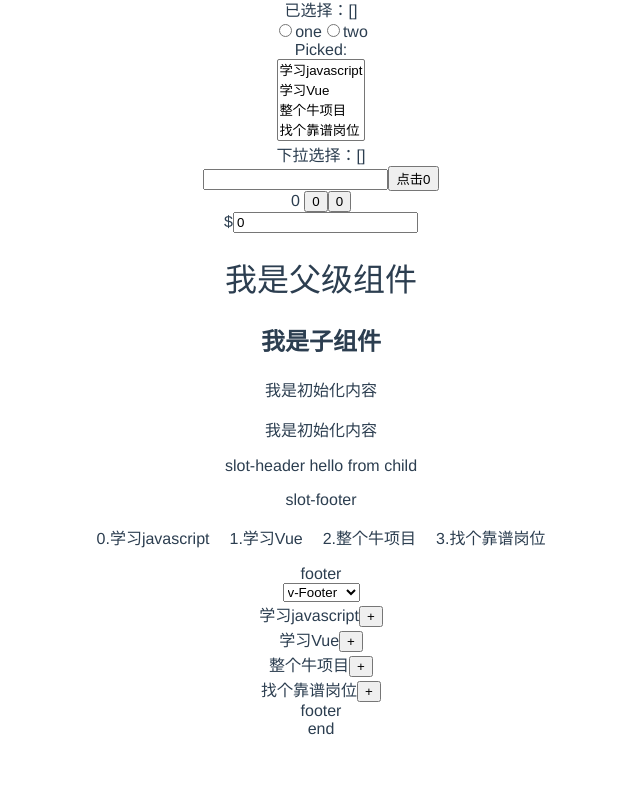
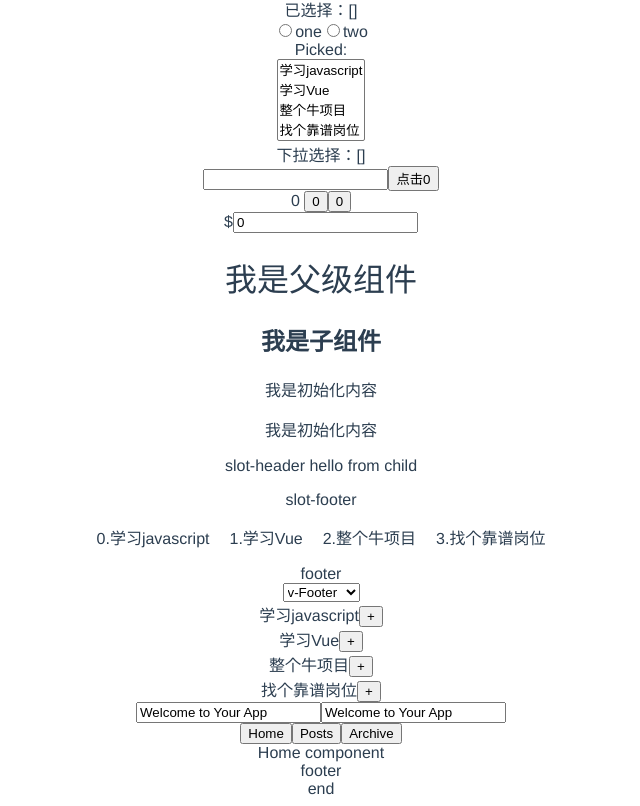
Before and after one commit to chenfahui/vue-study, a Vue app: page / in a window 1280 px wide. Shown: the part 876-1682 px from the top of the page, without its empty margins (319-959 px from the left). Before the commit the page ends 1622 px from the top, so only its background shows below. Built offline with nearby package versions, Linux system fonts and the light colour scheme.

Commit message:
动态组件

```diff
--- a/src/components/HelloWorld.vue
+++ b/src/components/HelloWorld.vue
@@ -110,7 +110,17 @@
             </select>
         </div>
         <div v-bind:style="{fontSize:fontSize+'em'}">
-            <v-blog-post v-for="todo in todos" v-bind:post="todo" v-bind:postFontSize="fontSize" v-on:resizeFontSize="resizeFontSize"></v-blog-post>
+            <v-blog-post v-for="todo in todos" v-bind:post="todo" v-bind:postFontSize="fontSize" v-on:resizeFontSize="resizeFontSize" v-bind:key="todo.id"></v-blog-post>
+        </div>
+        <div>
+            <v-custom-input v-bind:value="h1" v-on:input="h1 = $event"></v-custom-input>
+            <v-custom-input v-model="h1"></v-custom-input>
+        </div>
+        <div>
+            <button v-on:click="currentTabComponent = 'v-home-component'">Home</button>
+            <button v-on:click="currentTabComponent = 'v-posts-component'">Posts</button>
+            <button v-on:click="currentTabComponent = 'v-archive-component'">Archive</button>
+            <component v-bind:is="currentTabComponent"></component>
         </div>
         <v-Footer></v-Footer>
     </div>
@@ -158,7 +168,8 @@ export default {
             parentMsg:'',
             letter:[],
             price:0,
-            currentView:'v-Footer'
+            currentView:'v-Footer',
+            currentTabComponent:'v-home-component'
         }
     },
     computed:{
@@ -323,6 +334,21 @@ export default {
         'v-blog-post':{
             props:['post','postFontSize'],
             template:'<div v-bind:style="{\'fontSize\':postFontSize}">{{ post.text }}<button v-on:click="$emit(\'resizeFontSize\', 0.1)" title="加大字号">+</button></div>'
+        },
+        'v-custom-input':{
+            props:['value'],
+            template:`
+                <input v-bind:value="value" v-on:input="$emit('input', $event.target.value)" />
+            `
+        },
+        'v-home-component':{
+            template:'<div>Home component</div>'
+        },
+        'v-posts-component':{
+            template:'<div>Posts component</div>'
+        },
+        'v-archive-component':{
+            template:'<div>Archive component</div>'
         }
     }
 }
```
